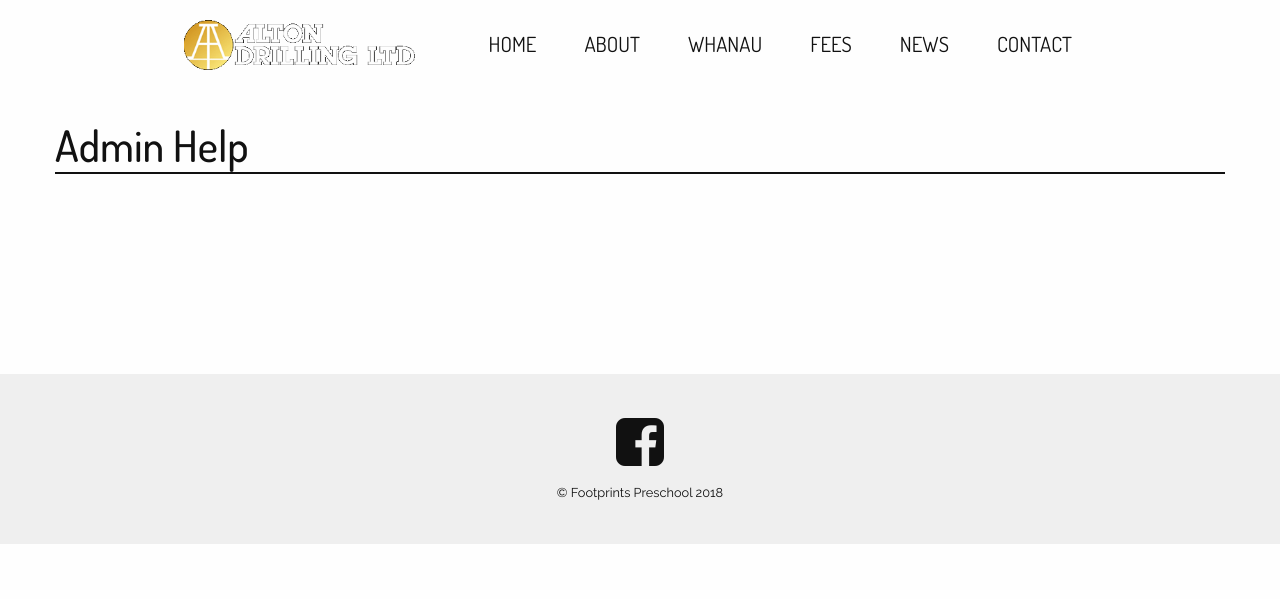
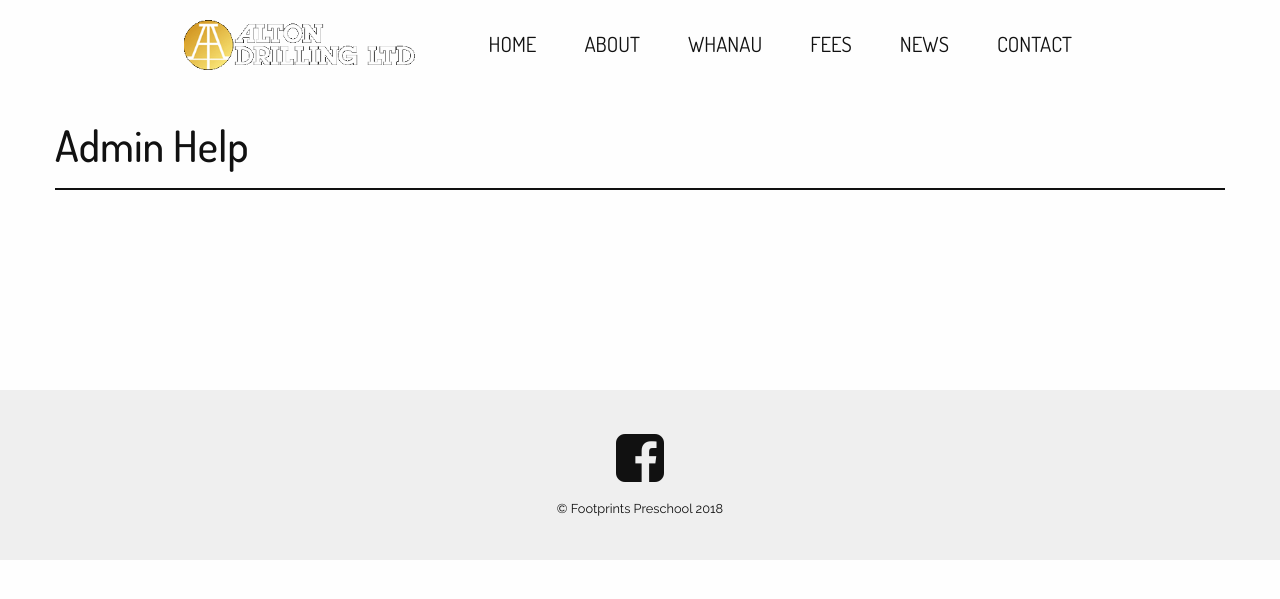
Before and after one commit to viv-b/footprints-preschool, a Jekyll site: the page built from help.html, in a window 1280 px wide. Shown: the top 599 px of the page. Built offline with Jekyll 4.4.1, drawn with Linux system fonts in a browser that asks for light colours; nearby versions of some CDN libraries.

Commit message:
Updated 'css/app.css' via CloudCannon

```diff
--- a/css/app.css
+++ b/css/app.css
@@ -104,6 +104,7 @@ section.footer {
 }
 .heading h1 {
     color: #111;
+    padding-bottom: 1rem;
     border-bottom: solid 2px #111;
 }
 .home .heading {
```
